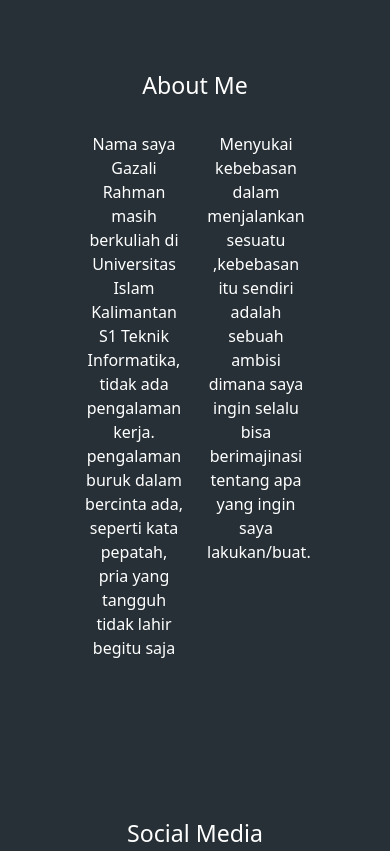
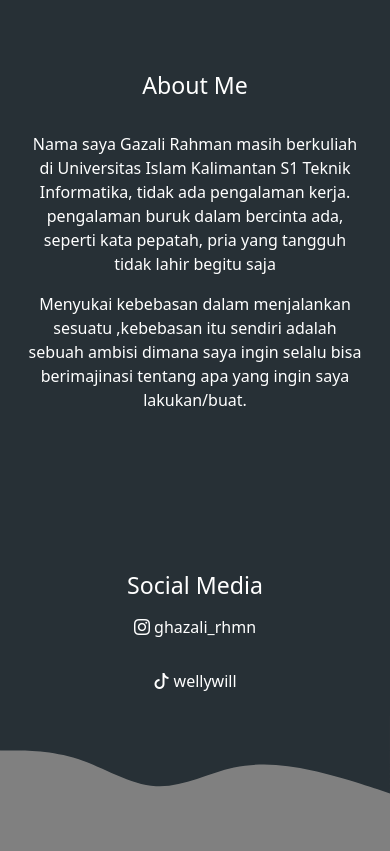
Before and after one commit to wellywill/wellywill.github.io, a plain HTML site: page index.html in a window 390 px wide. Shown: the part 1180-2031 px from the top of the page. Drawn offline with nearby package versions, Linux system fonts and the light colour scheme; files that its build step writes are made by us from their sources.

Commit message:
mengubah tampilan

```diff
--- a/index.html
+++ b/index.html
@@ -105,7 +105,7 @@
         <h3> About Me</h3>
         <div class="container text-center pt-4">
             <div class="row justify-content-center">
-                <div class="col-4">
+                <div class="col-md-4">
                     <p>
                         Nama saya Gazali Rahman
                         masih berkuliah di Universitas Islam Kalimantan S1 Teknik Informatika,
@@ -114,7 +114,7 @@
                         seperti kata pepatah, pria yang tangguh tidak lahir begitu saja
                     </p>
                 </div>
-                <div class="col-4">
+                <div class="col-md-4">
                     <p>
                         Menyukai kebebasan dalam menjalankan sesuatu
                         ,kebebasan itu sendiri adalah sebuah ambisi
@@ -131,13 +131,13 @@
         <h3 class="text-center mt-5"> Social Media</h3>
         <div class="container text-center">
             <div class="row justify-content-center">
-                <div class="col-2">
+                <div class="col-md-2">
                     <p class="">
                         <a href="https://instagram.com/ghazali_rhmn?igshid=MzMyNGUyNmU2YQ%3D%3D&utm_source=qr"
                             class="btn text-white bi-instagram" role="button"> ghazali_rhmn</a>
                     </p>
                 </div>
-                <div class="col-2">
+                <div class="col-md-2">
                     <p class="">
                         <a href="https://www.tiktok.com/@wellywill?_t=8gPYAa4xOPo&_r=1" class="btn text-white bi-tiktok"
                             role="button"> wellywill</a>
```
